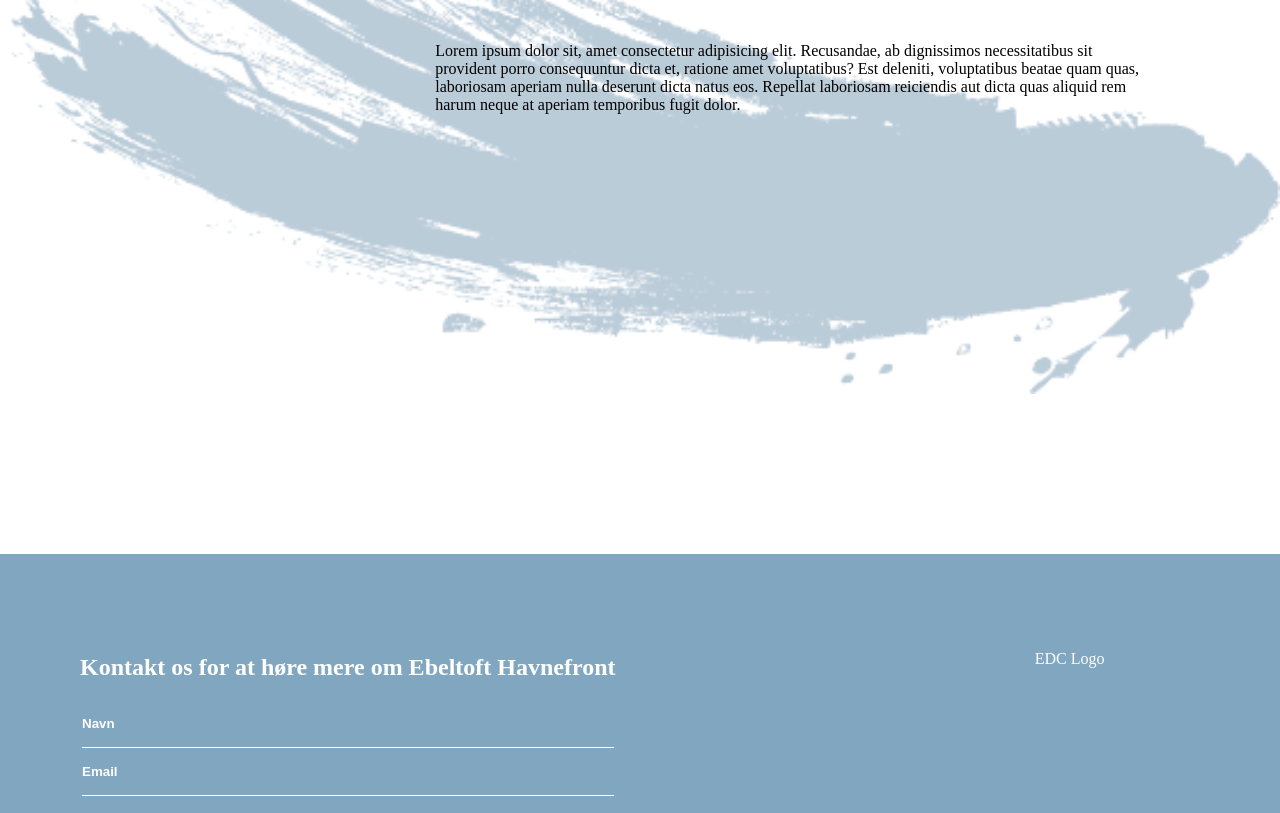
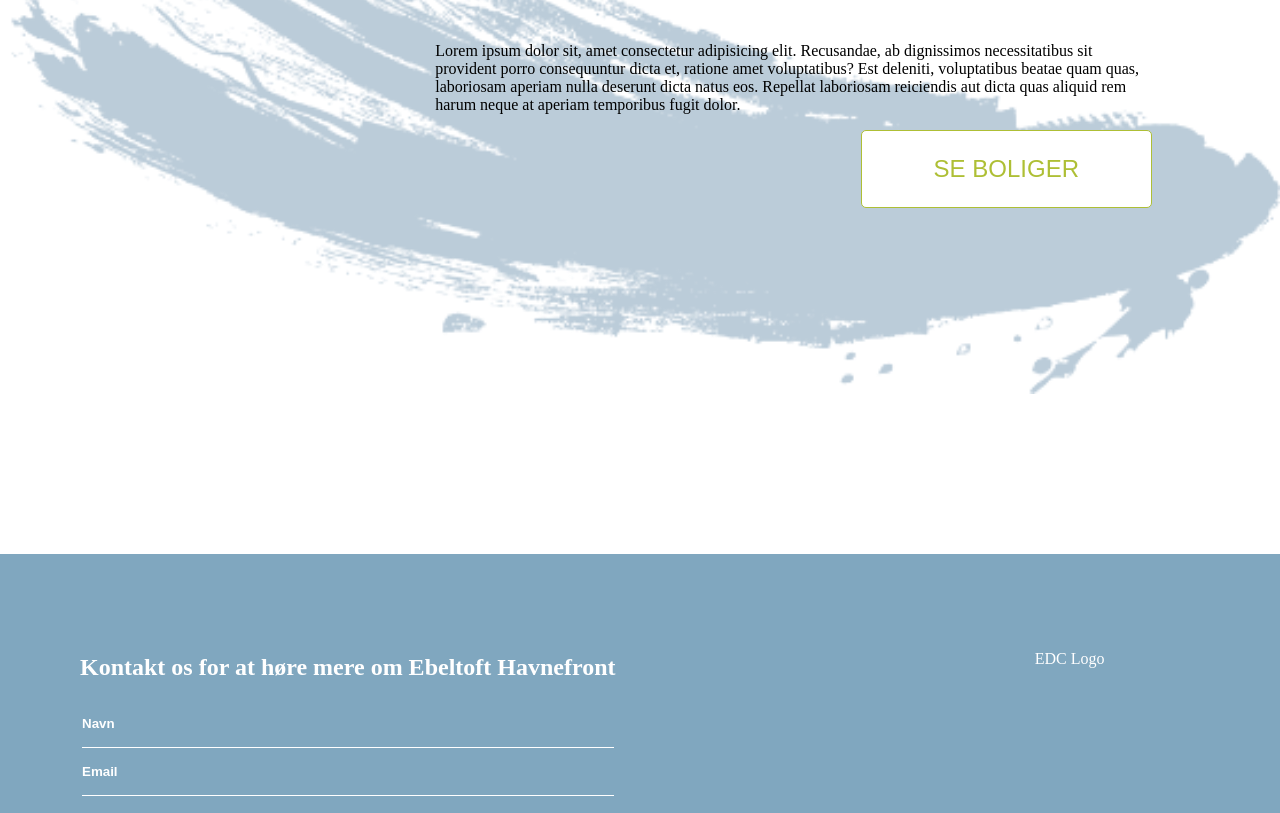
Before and after one commit to Jens180980/ebeltoft_frontend, a React (Create React App) app: page / in a window 1280 px wide. Shown: the part 1400-2213 px from the top of the page. Built offline with nearby package versions, Linux system fonts and the light colour scheme.

Commit message:
button component

```diff
--- a/src/Components/Pages/Home.jsx
+++ b/src/Components/Pages/Home.jsx
@@ -3,6 +3,7 @@ import styled from "styled-components";
 import { Slider } from "../Partials/Slider";
 
 import wave from "../../Assets/Waves1.png";
+import { Button } from "../Partials/Button";
 
 const StyledSubHeader = styled.section`
   width: 80vw;
@@ -30,7 +31,8 @@ const StyledSlider = styled.div`
     .text-wrap {
       margin: 2rem 0;
       display: flex;
-      justify-content: right;
+      flex-direction: column;
+      align-items: end;
 
       p {
         width: 70%;
@@ -58,6 +60,7 @@ export const Home = () => {
               dicta natus eos. Repellat laboriosam reiciendis aut dicta quas
               aliquid rem harum neque at aperiam temporibus fugit dolor.
             </p>
+            <Button>Se boliger</Button>
           </div>
         </div>
       </StyledSlider>
--- /dev/null
+++ b/src/Components/Partials/Button.jsx
@@ -0,0 +1,19 @@
+import styled from "styled-components";
+
+export const Button = styled.button`
+  background-color: #fff;
+  color: #aebf35;
+  border: 1px solid #aebf35;
+  padding: 1em 3em;
+  border-radius: 5px;
+  cursor: pointer;
+  text-transform: uppercase;
+  font-size: 1.5em;
+  transition: all 300ms linear;
+
+  &:hover {
+    background-color: #aebf35;
+    color: #fff;
+    border: 1px solid #fff;
+  }
+`;
```
